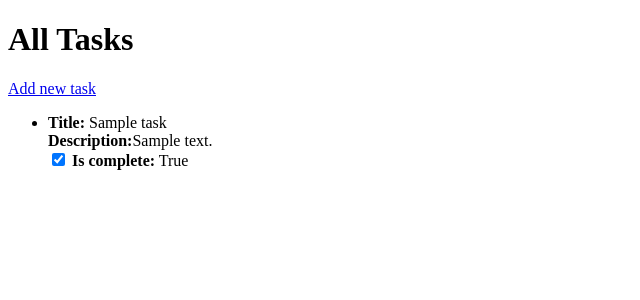
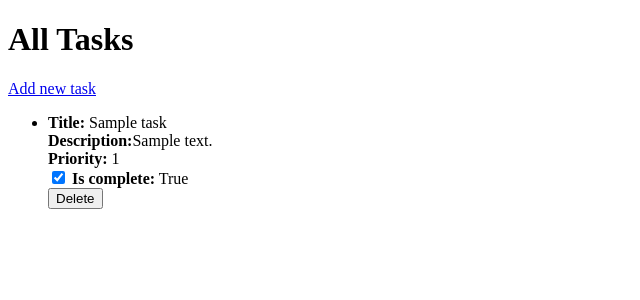
Before and after one commit to AddisonReyes/code-archive, a Flask app: page /task/list/ in a window 1280 px wide. Shown: the top 300 px of the page, without its empty margins (0-640 px from the left). Run offline with Flask 3, Linux system fonts and the light colour scheme; tables that the repository leaves empty hold one stand-in row (values such as "Sample post").

Commit message:
Last class from intro to flask

```diff
--- a/intro_to_flask/flaskr/models.py
+++ b/intro_to_flask/flaskr/models.py
@@ -1,5 +1,5 @@
 from flask_wtf import FlaskForm
-from wtforms import BooleanField, StringField, SubmitField, TextAreaField
+from wtforms import BooleanField, IntegerField, StringField, SubmitField, TextAreaField
 from wtforms.validators import InputRequired, Length
 
 from . import db
@@ -10,6 +10,7 @@ class Task(db.Model):
     title = db.Column(db.String(100), nullable=False)
     description = db.Column(db.String(200), nullable=True)
     is_complete = db.Column(db.Boolean, nullable=False)
+    priority = db.Column(db.Integer, default=0, nullable=True)
 
 
 class TaskForm(FlaskForm):
@@ -22,4 +23,6 @@ class TaskForm(FlaskForm):
         validators=[Length(max=200)],
     )
     is_complete = BooleanField("Is Complete")
+    priority = IntegerField("Priority", validators=[InputRequired()])
+
     submit = SubmitField("Submit")
--- a/intro_to_flask/flaskr/routes.py
+++ b/intro_to_flask/flaskr/routes.py
@@ -12,6 +12,7 @@ def task():
             title=form.title.data,
             description=form.description.data,
             is_complete=form.is_complete.data,
+            priority=form.priority.data,
         )
         db.session.add(new_task)
         db.session.commit()
@@ -21,7 +22,7 @@ def task():
 
 @app.route("/task/list/")
 def display_tasks():
-    tasks = Task.query.all()
+    tasks = Task.query.order_by(Task.priority.desc()).all()
     return render_template("task_list.html", tasks=tasks)
 
 
@@ -30,6 +31,15 @@ def update_task_status(task_id):
     task = Task.query.get_or_404(task_id)
     if task:
         task.is_complete = not task.is_complete
+        db.session.commit()
+    return redirect(url_for("display_tasks"))
+
+
+@app.route("/task/delete/<int:task_id>", methods=["POST"])
+def delete_task(task_id):
+    task = Task.query.get_or_404(task_id)
+    if task:
+        db.session.delete(task)
         db.session.commit()
     return redirect(url_for("display_tasks"))
 
--- a/intro_to_flask/flaskr/templates/task_list.html
+++ b/intro_to_flask/flaskr/templates/task_list.html
@@ -12,9 +12,13 @@
         <li>
           <strong>Title:</strong> {{ task.title }} <br />
           <strong>Description:</strong>{{ task.description }} <br />
+          <strong>Priority:</strong> {{ task.priority }} <br />
           <form action="{{ url_for('update_task_status', task_id=task.id) }}" method="POST">
             <input type="checkbox" name="is_complete" {% if task.is_complete %}checked{% endif %} onchange="this.form.submit()" />
             <strong>Is complete:</strong> {{ task.is_complete }} <br />
+          </form>
+          <form action="{{ url_for('delete_task', task_id=task.id) }}" method="POST">
+            <input type="submit" value="Delete" />
           </form>
         </li>
       {% else %}
--- a/ssr_webapp_mern/package.json
+++ b/ssr_webapp_mern/package.json
@@ -13,8 +13,9 @@
   "license": "ISC",
   "type": "module",
   "devDependencies": {
-    "@types/node": "^25.2.3",
-    "ejs": "^4.0.1"
+    "@types/node": "^25.3.0",
+    "ejs": "^4.0.1",
+    "typescript": "^5.9.3"
   },
   "dependencies": {
     "@types/ejs": "^3.1.5",
```
Also changed, not shown: intro_to_flask/flaskr/templates/task.html (+7 -0 lines), ssr_webapp_mern/package-lock.json.
